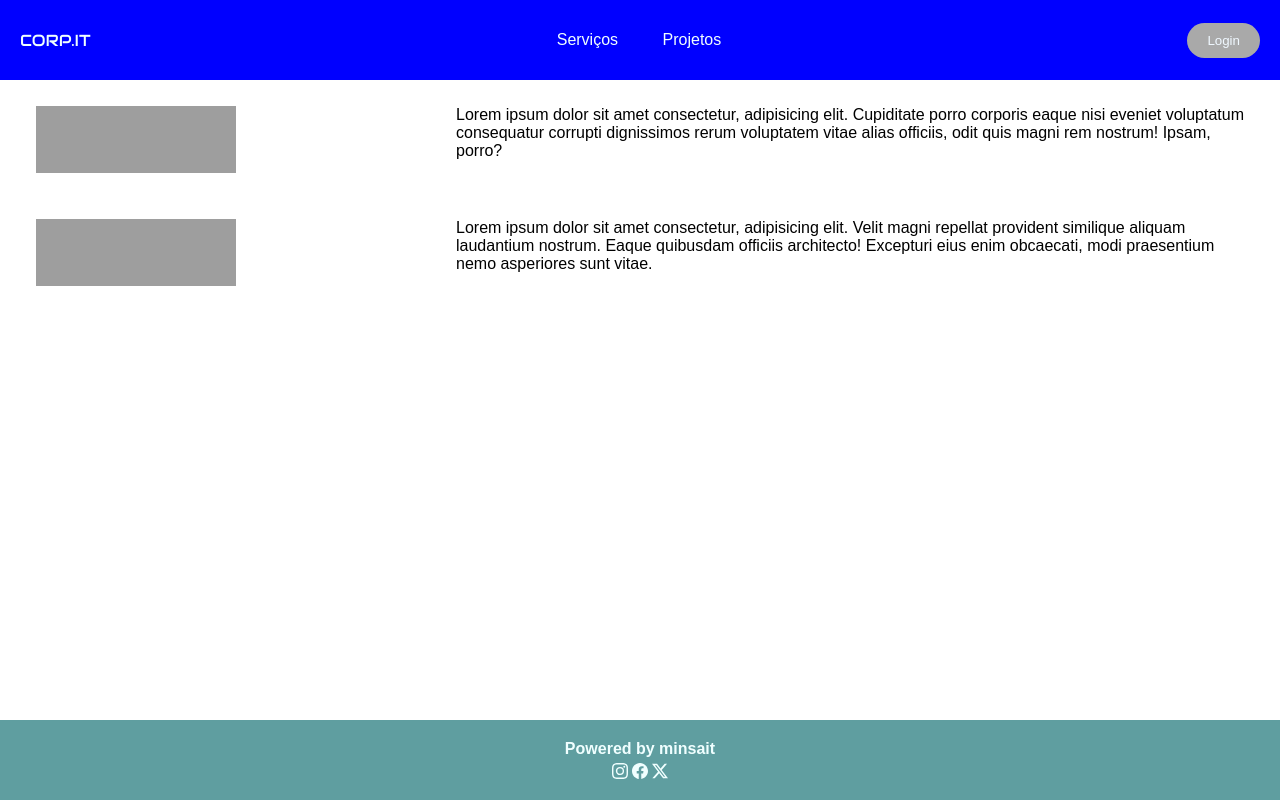
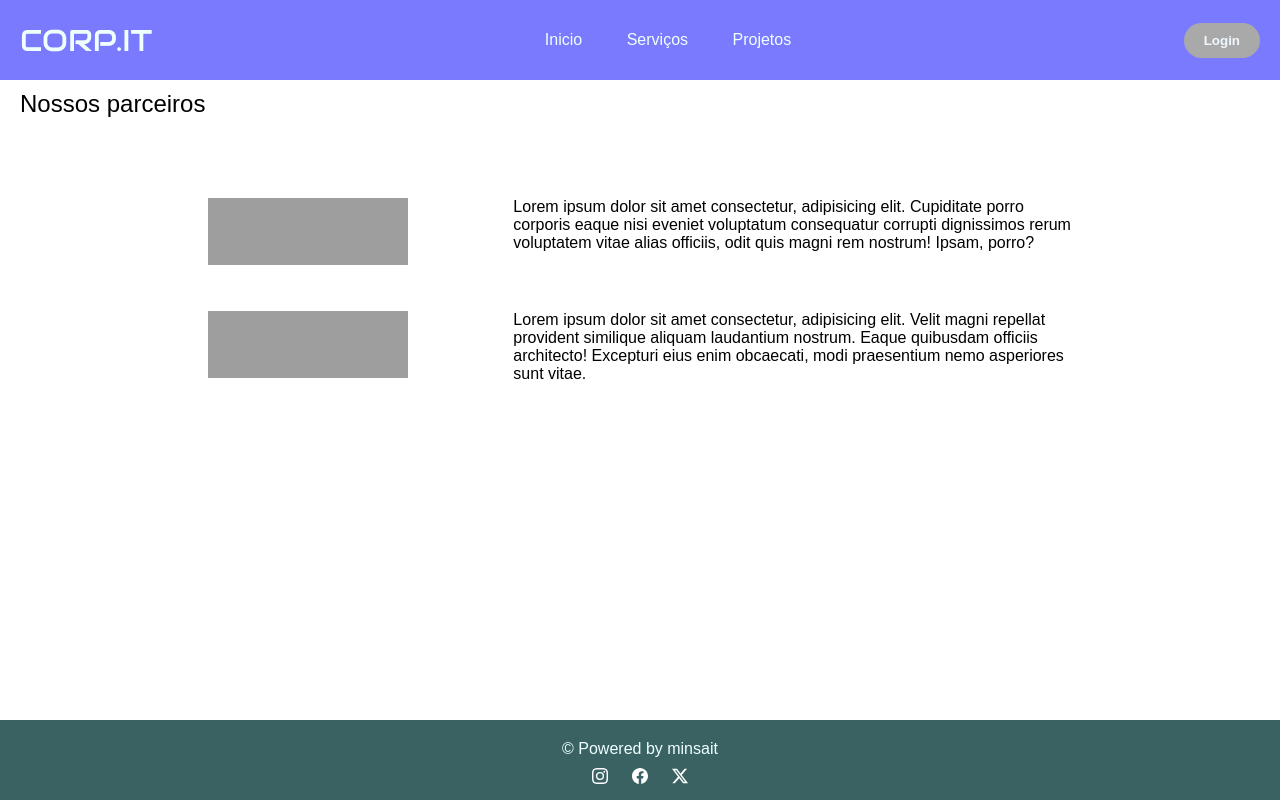
Before and after one commit to kvMinsait/aulajsminsait, a plain HTML site: page index.html in a window 1280 px wide. Drawn offline with Linux system fonts and the light colour scheme; grey boxes are pictures that could not be loaded.

Commit message:
Add files via upload

```diff
--- a/index.html
+++ b/index.html
@@ -8,9 +8,10 @@
 </head>
     <body>
         <header>
-            <span>CORP.IT</span>
+            <a href="#"><span>CORP.IT</span></a>
             <nav class="nav-links">
                 <ul>
+                    <li><a href="#">Inicio</a></li>
                     <li><a href="#">Serviços</a></li>
                     <li><a href="#">Projetos</a></li>
                 </ul>
@@ -18,6 +19,7 @@
 
             <a href="#"><button>Login</button></a>
         </header>
+        <div id="title">Nossos parceiros</div>
         <div id="content" class="grid-container">
            <div class="grid-item">
                 <img src="https://www.google.com/images/branding/googlelogo/1x/googlelogo_color_272x92dp.png" alt="Google Logo" width="200" height="67,65">
@@ -29,17 +31,23 @@
            <div class="grid-item">Lorem ipsum dolor sit amet consectetur, adipisicing elit. Velit magni repellat provident similique aliquam laudantium nostrum. Eaque quibusdam officiis architecto! Excepturi eius enim obcaecati, modi praesentium nemo asperiores sunt vitae.</div>
         </div>
         <footer>
-            <h4>Powered by minsait</h4>
+            <div id="text-footer">© Powered by minsait</div>
             <div id="icons">
-                <svg xmlns="http://www.w3.org/2000/svg" width="16" height="16" fill="currentColor" class="bi bi-instagram" viewBox="0 0 16 16">
+                <a href="#">
+                    <svg xmlns="http://www.w3.org/2000/svg" width="16" height="16" fill="#ffffff" class="bi bi-instagram" viewBox="0 0 16 16">
                         <path d="M8 0C5.829 0 5.556.01 4.703.048 3.85.088 3.269.222 2.76.42a3.9 3.9 0 0 0-1.417.923A3.9 3.9 0 0 0 .42 2.76C.222 3.268.087 3.85.048 4.7.01 5.555 0 5.827 0 8.001c0 2.172.01 2.444.048 3.297.04.852.174 1.433.372 1.942.205.526.478.972.923 1.417.444.445.89.719 1.416.923.51.198 1.09.333 1.942.372C5.555 15.99 5.827 16 8 16s2.444-.01 3.298-.048c.851-.04 1.434-.174 1.943-.372a3.9 3.9 0 0 0 1.416-.923c.445-.445.718-.891.923-1.417.197-.509.332-1.09.372-1.942C15.99 10.445 16 10.173 16 8s-.01-2.445-.048-3.299c-.04-.851-.175-1.433-.372-1.941a3.9 3.9 0 0 0-.923-1.417A3.9 3.9 0 0 0 13.24.42c-.51-.198-1.092-.333-1.943-.372C10.443.01 10.172 0 7.998 0zm-.717 1.442h.718c2.136 0 2.389.007 3.232.046.78.035 1.204.166 1.486.275.373.145.64.319.92.599s.453.546.598.92c.11.281.24.705.275 1.485.039.843.047 1.096.047 3.231s-.008 2.389-.047 3.232c-.035.78-.166 1.203-.275 1.485a2.5 2.5 0 0 1-.599.919c-.28.28-.546.453-.92.598-.28.11-.704.24-1.485.276-.843.038-1.096.047-3.232.047s-2.39-.009-3.233-.047c-.78-.036-1.203-.166-1.485-.276a2.5 2.5 0 0 1-.92-.598 2.5 2.5 0 0 1-.6-.92c-.109-.281-.24-.705-.275-1.485-.038-.843-.046-1.096-.046-3.233s.008-2.388.046-3.231c.036-.78.166-1.204.276-1.486.145-.373.319-.64.599-.92s.546-.453.92-.598c.282-.11.705-.24 1.485-.276.738-.034 1.024-.044 2.515-.045zm4.988 1.328a.96.96 0 1 0 0 1.92.96.96 0 0 0 0-1.92m-4.27 1.122a4.109 4.109 0 1 0 0 8.217 4.109 4.109 0 0 0 0-8.217m0 1.441a2.667 2.667 0 1 1 0 5.334 2.667 2.667 0 0 1 0-5.334"/>
                     </svg>
-                <svg xmlns="http://www.w3.org/2000/svg" width="16" height="16" fill="currentColor" class="bi bi-facebook" viewBox="0 0 16 16">
+                </a>
+                <a href="#">
+                    <svg xmlns="http://www.w3.org/2000/svg" width="16" height="16" fill="#ffffff" class="bi bi-facebook" viewBox="0 0 16 16">
                         <path d="M16 8.049c0-4.446-3.582-8.05-8-8.05C3.58 0-.002 3.603-.002 8.05c0 4.017 2.926 7.347 6.75 7.951v-5.625h-2.03V8.05H6.75V6.275c0-2.017 1.195-3.131 3.022-3.131.876 0 1.791.157 1.791.157v1.98h-1.009c-.993 0-1.303.621-1.303 1.258v1.51h2.218l-.354 2.326H9.25V16c3.824-.604 6.75-3.934 6.75-7.951"/>
                     </svg>
-                <svg xmlns="http://www.w3.org/2000/svg" width="16" height="16" fill="currentColor" class="bi bi-twitter-x" viewBox="0 0 16 16">
+                </a>
+                <a href="#">
+                    <svg xmlns="http://www.w3.org/2000/svg" width="16" height="16" fill="#ffffff" class="bi bi-twitter-x" viewBox="0 0 16 16">
                         <path d="M12.6.75h2.454l-5.36 6.142L16 15.25h-4.937l-3.867-5.07-4.425 5.07H.316l5.733-6.57L0 .75h5.063l3.495 4.633L12.601.75Zm-.86 13.028h1.36L4.323 2.145H2.865z"/>
                     </svg>
+                </a>
             </div>
         </footer>
     </body>
--- a/style.css
+++ b/style.css
@@ -7,7 +7,7 @@
 
 header {
     display: flex;
-    background-color: blue;
+    background-color: #0000ff85;
     height: 80px;
     color: azure;
     justify-content: space-between;
@@ -17,6 +17,7 @@ header {
 header span{
     margin-left: 20px;
     font-family: "Audiowide", sans-serif;
+    font-size: 30px;
 }
 
 header a{
@@ -26,7 +27,7 @@ header a{
 footer {
     bottom: 0;
     height: 80px;
-    background-color: cadetblue;
+    background-color: #3a6263;
     position: fixed;
     width: 100%;
     text-align: center;
@@ -47,6 +48,13 @@ a {
     padding: 0 20px;
 }
 
+.nav-links li:hover{
+    display: inline-block;
+    padding: 0 20px;
+    background-color: #9292bb85;
+    border-radius: 30px;
+}
+
 a button {
     margin-right: 20px;
     text-decoration: none;
@@ -56,18 +64,25 @@ a button {
     padding: 10px 20px;
     border: none;
     border-radius: 60px;
+    font-weight: 700;
 }
 
 a button:hover {
     background-color: rgb(215, 215, 215);
+    color: black;
 }
 
-footer h4 {
+footer #text-footer {
     margin-top: 20px;
 }
 
 footer #icons {
-    margin-top: 5px;
+    text-decoration: none;
+    color: azure;
+}
+
+#icons svg{
+    padding: 10px;
 }
 
 .grid-container {
@@ -75,11 +90,17 @@ footer #icons {
     grid-template-columns: 1fr 2fr;
     grid-template-rows: 100% 1r;
     gap: 10px;
-    margin-top: 10px;
-    margin-left: 20px;
-    margin-right: 20px;
+    margin-top: 5%;
+    margin-left: 15%;
+    margin-right: 15%;
 }
 
 .grid-item {
    padding: 1rem;
 }
+
+#title {
+    font-size: 24px;
+    margin-top: 10px;
+    margin-left: 20px;
+}
```
Lines whose indentation alone changed are shown as unchanged.
